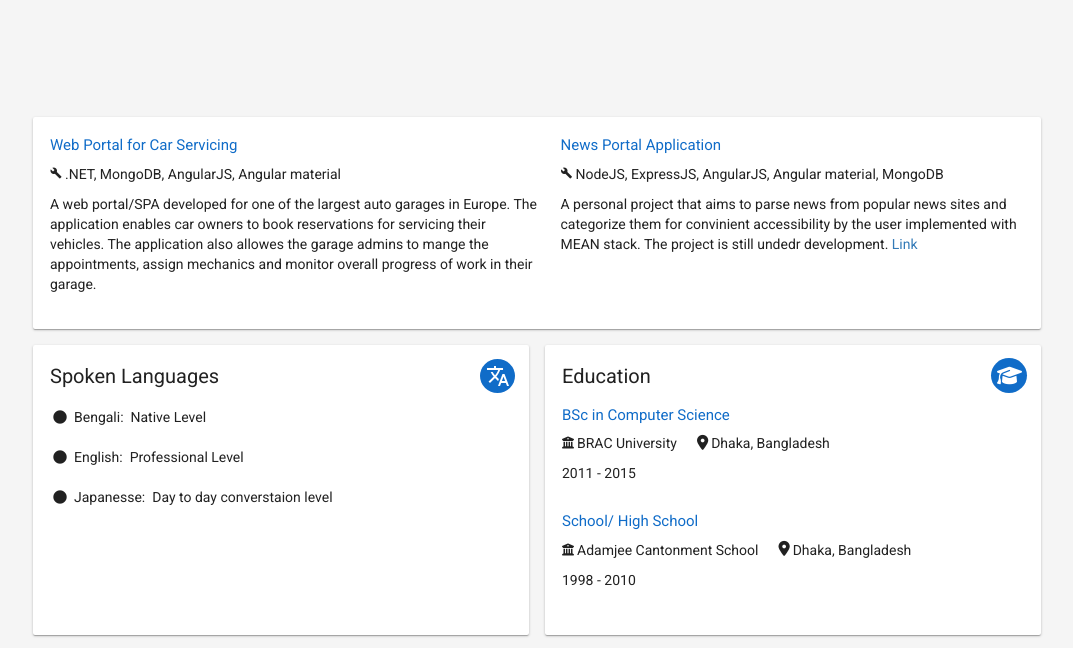
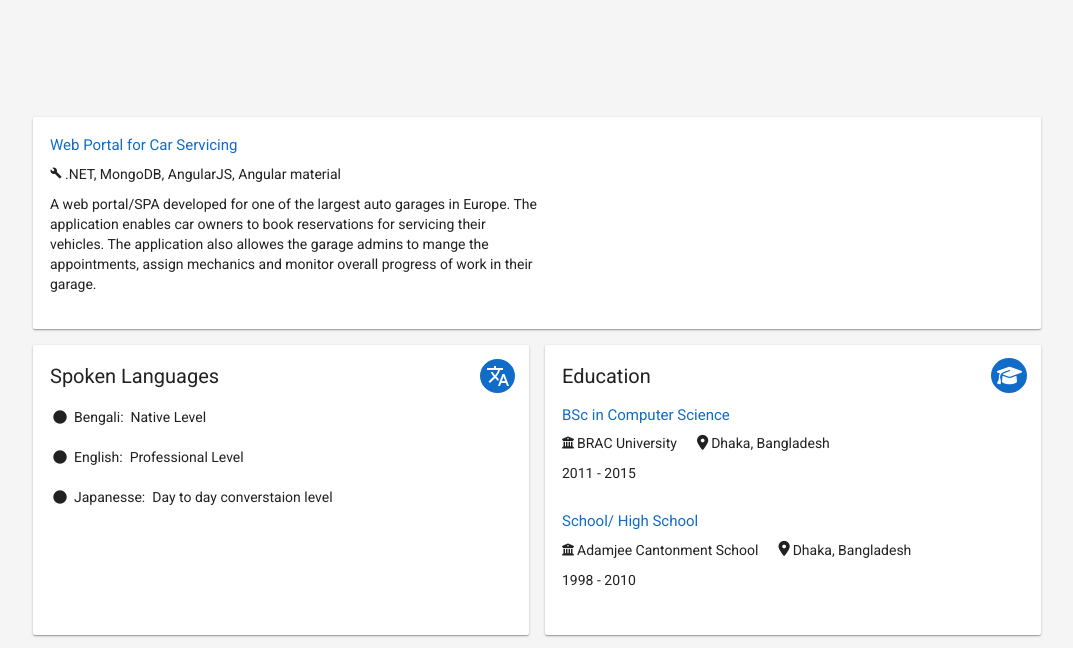
Before and after one commit to gearguy365/aboutamin, a website: page index.html in a window 1280 px wide. Shown: the part 1280-1928 px from the top of the page, without its empty margins (103-1176 px from the left). Drawn offline with Linux system fonts and the light colour scheme; some packages are replaced by stand-ins of ours.

Commit message:
made changes

```diff
--- a/index.html
+++ b/index.html
@@ -364,23 +364,6 @@
                                                     A web portal/SPA developed for one of the largest auto garages in Europe. The application enables car owners to book reservations for servicing their vehicles. The application also allowes the garage admins to mange the appointments, assign mechanics and monitor overall progress of work in their garage.
                                                 </p>
                                             </div>
-                                            <div flex="50" style="padding-bottom: 15px; padding-right: 25px;">
-                                                <div>
-                                                    <h4 style="font-size: 15px; color: #106cc8;">News Portal Application</h4>
-                                                    <div layout="row"  layout-align="start center">
-                                                        <div layout="row">
-                                                            <i class="material-icons" style="font-size: 12px; padding-bottom: 2px; padding-right: 3px;">build</i>
-                                                        </div>
-                                                        <span>
-                                                            NodeJS, ExpressJS, AngularJS, Angular material, MongoDB
-                                                        </span>
-                                                    </div>
-                                                </div>
-                                                <p style="padding-top: 10px;">
-                                                    A personal project that aims to parse news from popular news sites and categorize them for convinient accessibility by the user implemented with MEAN stack. The project is still undedr development.
-                                                    <a href="https://news-bucket.herokuapp.com/">Link</a>
-                                                </p>
-                                            </div>
                                         </div>
 
                                     </md-card-actions>
```
